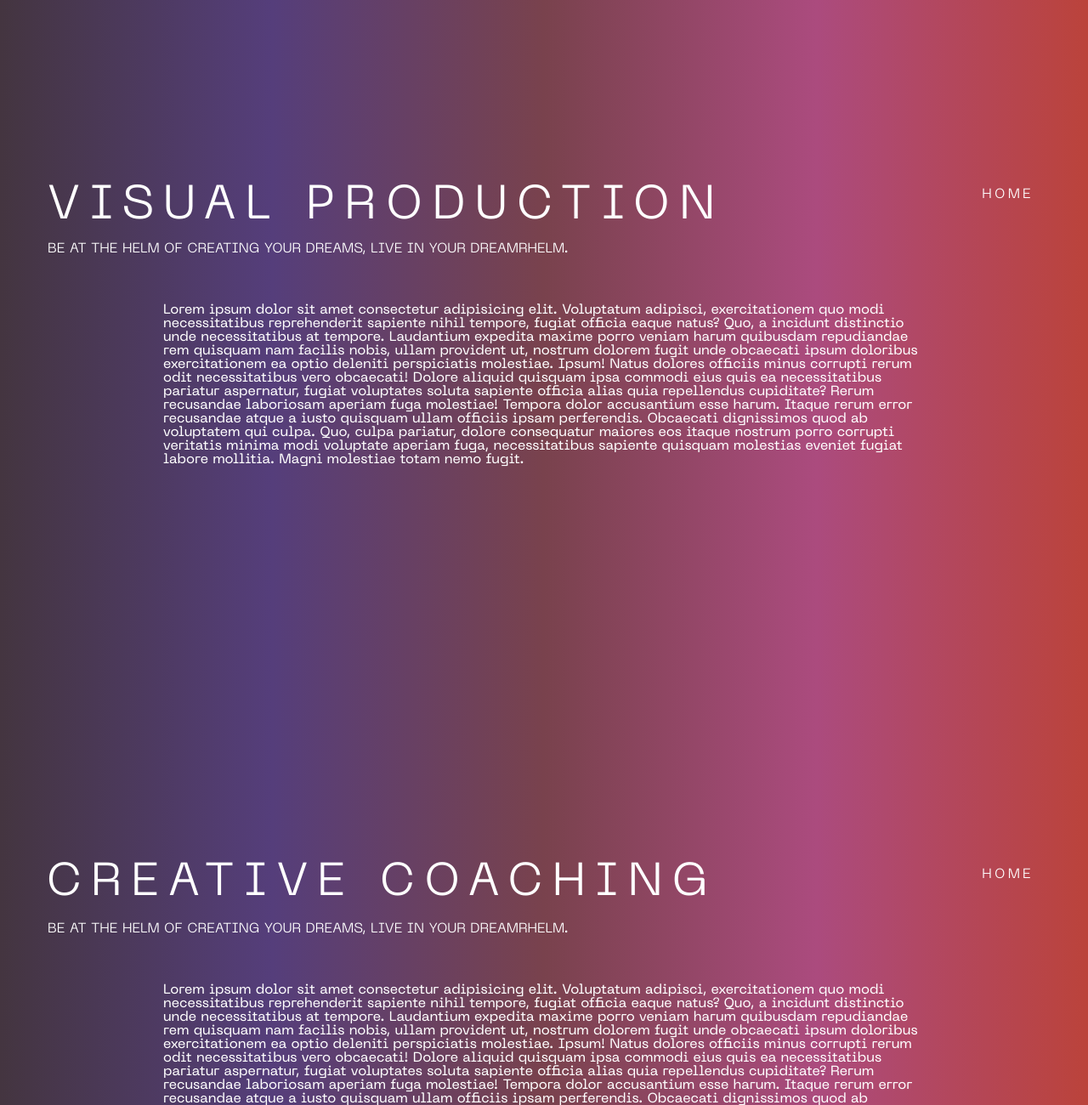
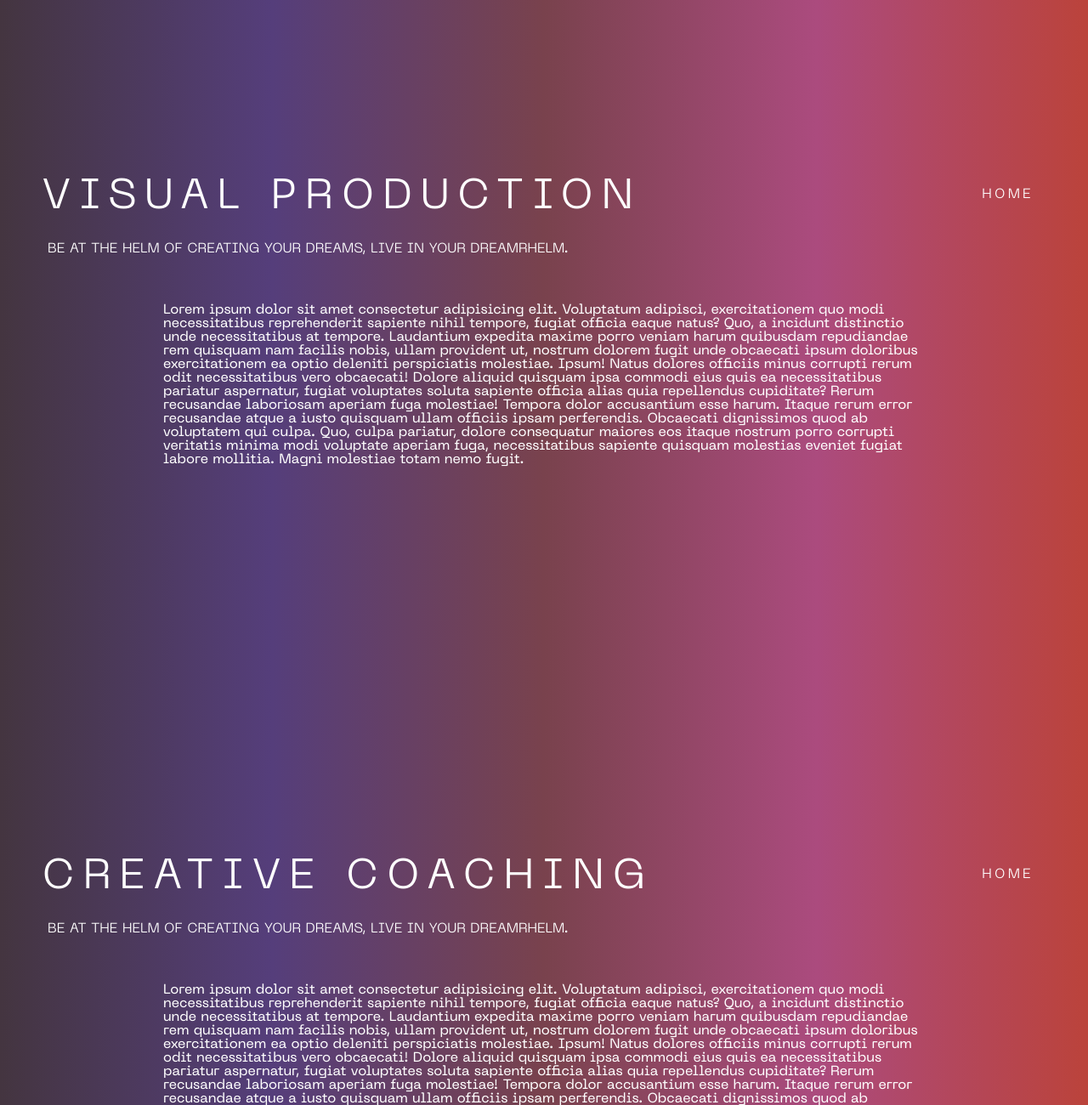
Before and after one commit to aliersh/dreamrhelm, a plain HTML site: page index.html in a window 1280 px wide. Shown: the part 3044-4344 px from the top of the page at 85% size. Drawn offline with Linux system fonts and the light colour scheme.

Commit message:
Adjust titles font sizes

```diff
--- a/css/style.css
+++ b/css/style.css
@@ -166,8 +166,8 @@ body {
     margin: 0 auto;
 }
 
-#creative-title {
-    font-size: 3.4em;
+#creative-title, #visual-title  {
+    font-size: 3.1em;
 }
 
 #services-list {
--- a/index.html
+++ b/index.html
@@ -68,7 +68,7 @@
 
     <section id="visual-page">
         <div class="page-header">
-            <h1 class="section-title">Visual Production</h1>
+            <h1 class="section-title" id="visual-title">Visual Production</h1>
             <a class="home-button" href="#home-page">Home</a>
         </div>
         <p class="section-subtitle">Be at the helm of creating your dreams, live in your dreamrhelm.</p>
```
